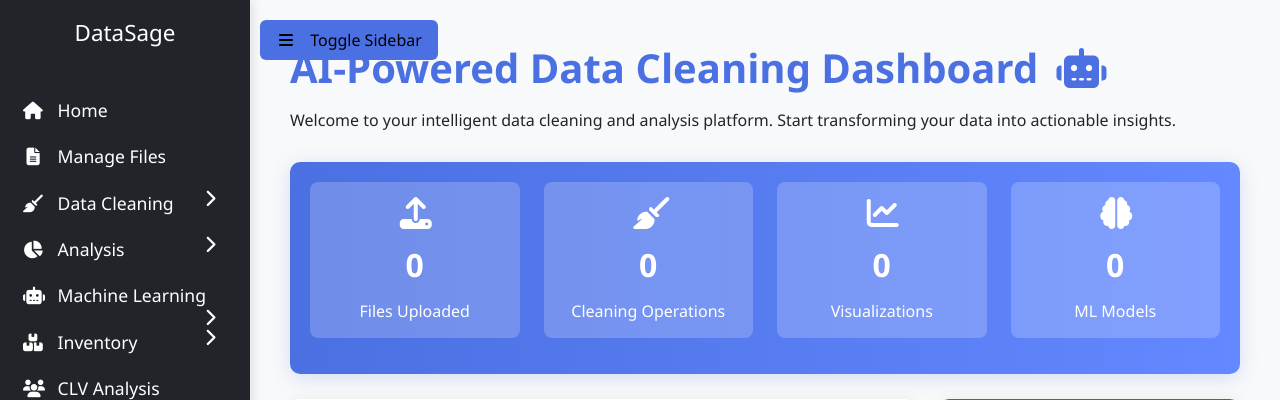
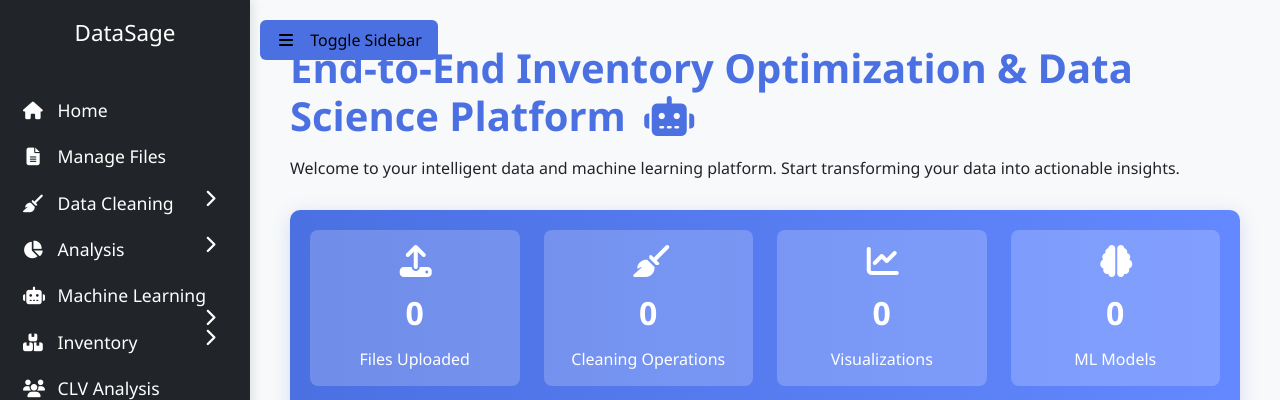
Before and after one commit to JosephAni/datasage, a Flask app: page / in a window 1280 px wide. Shown: the top 400 px of the page. Run offline with Flask 3, Linux system fonts and the light colour scheme; some libraries are stand-ins or nearby versions.

Commit message:
Updated UI elements in home template and enhanced documentation

```diff
--- a/templates/home.html
+++ b/templates/home.html
@@ -134,8 +134,8 @@
 
 {% block content %}
 <div class="dashboard-header">
-    <h1 class="main-header">AI-Powered Data Cleaning Dashboard <i class="fas fa-robot ms-2"></i></h1>
-    <p class="welcome-message">Welcome to your intelligent data cleaning and analysis platform. Start transforming your data into actionable insights.</p>
+    <h1 class="main-header">End-to-End Inventory Optimization & Data Science Platform <i class="fas fa-robot ms-2"></i></h1>
+    <p class="welcome-message">Welcome to your intelligent data and machine learning platform. Start transforming your data into actionable insights.</p>
 </div>
 
 <!-- Dashboard Summary Stats -->
```
Also changed, not shown: ReadMe.md.
